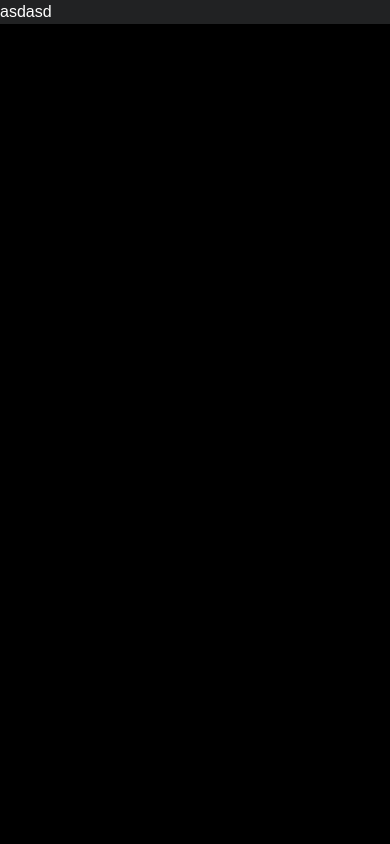
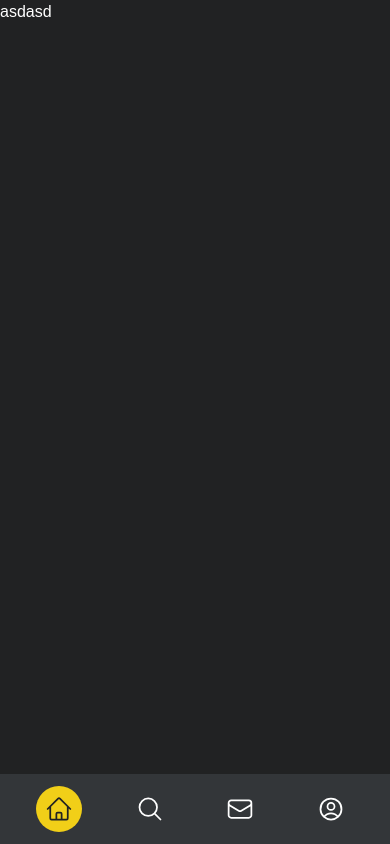
Before and after one commit to arifwp/srawung-frontend, a Next.js app: page /home in a window 390 px wide. Built offline with nearby package versions, Linux system fonts and the light colour scheme.

Commit message:
initiate bottom navigation after login

```diff
--- /dev/null
+++ b/src/app/fill-data/page.tsx
@@ -0,0 +1,76 @@
+"use client";
+
+import PrimaryButton from "@/components/buttons/PrimaryButton";
+import InputPrimary from "@/components/inputs/InputPrimary";
+import { useFormik } from "formik";
+import { useState } from "react";
+import * as yup from "yup";
+
+interface FormValues {
+  name: string;
+  email: string;
+  phone: string;
+  bornDate: Date | undefined;
+  address: string;
+}
+
+const initialValues = {
+  name: "",
+  email: "",
+  phone: "",
+  bornDate: undefined,
+  address: "",
+};
+
+export default function FillDataPage() {
+  const [isLoading, setIsLoading] = useState<boolean>(false);
+
+  const formik = useFormik({
+    initialValues: initialValues,
+    validationSchema: yup.object().shape({
+      name: yup.string().required("Nama harus diisi"),
+      email: yup
+        .string()
+        .required("Email harus diisi")
+        .email("Isi email dengan format yang benar"),
+      phone: yup.string().required("Nomor telepon harus diisi"),
+      bornDate: yup.date().required("Tanggal lahir harus diisi"),
+      address: yup.string().required("Alamat harus diisi"),
+    }),
+    onSubmit: (values: FormValues) => {
+      console.log("values", values);
+      setIsLoading(true);
+
+      setTimeout(() => {
+        setIsLoading(false);
+      }, 3000);
+    },
+  });
+
+  return (
+    <div className="w-full p-8 gap-12 flex flex-col">
+      <div className="w-full flex flex-row justify-between items-center">
+        <div className="gap-2 flex flex-col">
+          <h1 className="text-xl font-semibold">Lengkapi data anda</h1>
+          <p className="text-sm md:text-md">
+            Supaya kami bisa tetap berhubungan dengan kamu, lengkapi data kamu
+            ya!
+          </p>
+        </div>
+
+        <p>Lewati</p>
+      </div>
+
+      <div className="w-full gap-4 flex flex-col">
+        <InputPrimary
+          placeholder="Nama Lengkap"
+          onConfirm={(input: string) => {
+            formik.setFieldValue("name", input);
+          }}
+        />
+
+        <PrimaryButton className="mt-12" isLoading={isLoading} />
+      </div>
+    </div>
+  );
+}
--- a/src/app/home/layout.tsx
+++ b/src/app/home/layout.tsx
@@ -1,5 +1,13 @@
+import BottomNavigation from "@/components/navigations/BottomNavigation";
+
 export default function Layout({
   children,
 }: Readonly<{ children: React.ReactNode }>) {
-  return <div className="w-full h-full min-h-dvh bg-black">{children}</div>;
+  return (
+    <div className="w-full bg-darkPrimary">
+      {children}
+
+      <BottomNavigation />
+    </div>
+  );
 }
--- /dev/null
+++ b/src/components/navigations/BottomNavigation.tsx
@@ -0,0 +1,48 @@
+"use client";
+
+import { bottomNavigationList } from "@/constants/bottomNavigationList";
+import clsx from "clsx";
+import Link from "next/link";
+import { usePathname } from "next/navigation";
+
+interface Props {
+  className?: string;
+}
+
+export default function BottomNavigation({ className = "", ...rest }: Props) {
+  const pathname = usePathname();
+
+  return (
+    <div
+      className={clsx(
+        `w-full h-[70px] p-2 mx-auto bg-darkSecondary justify-evenly items-center gap-4 fixed bottom-0 flex md:hidden`,
+        className
+      )}
+      {...rest}
+    >
+      {bottomNavigationList.map((item) => {
+        const isActive = pathname === item.link;
+
+        return (
+          <Link
+            key={item.id}
+            href={item.link}
+            className={clsx(
+              `w-[46px] h-[46px] font-medium flex justify-center items-center rounded-full`,
+              {
+                "bg-yellowPrimary gap-2 text-darkPrimary": isActive,
+              }
+            )}
+          >
+            <item.outlineIcon
+              className={clsx(`h-7 w-7 flex items-center justify-center`, {
+                "text-darkPrimary": isActive,
+              })}
+              aria-hidden="true"
+            />
+          </Link>
+        );
+      })}
+    </div>
+  );
+}
--- /dev/null
+++ b/src/constants/bottomNavigationList.ts
@@ -0,0 +1,47 @@
+import {
+  EnvelopeIcon,
+  HomeIcon,
+  MagnifyingGlassIcon,
+  UserCircleIcon,
+} from "@heroicons/react/24/outline";
+import { HomeModernIcon } from "@heroicons/react/24/solid";
+import { ComponentType, SVGProps } from "react";
+
+export interface BottomNavigationInterface {
+  id: number;
+  label: string;
+  outlineIcon: ComponentType<SVGProps<SVGSVGElement>>;
+  filledIcon: ComponentType<SVGProps<SVGSVGElement>>;
+  link: string;
+}
+
+export const bottomNavigationList: BottomNavigationInterface[] = [
+  {
+    id: 1,
+    label: "Home",
+    link: "/home",
+    outlineIcon: HomeIcon,
+    filledIcon: HomeModernIcon,
+  },
+  {
+    id: 2,
+    label: "Explore",
+    link: "/explore",
+    outlineIcon: MagnifyingGlassIcon,
+    filledIcon: MagnifyingGlassIcon,
+  },
+  {
+    id: 3,
+    label: "Pesan",
+    link: "/messages",
+    outlineIcon: EnvelopeIcon,
+    filledIcon: EnvelopeIcon,
+  },
+  {
+    id: 4,
+    label: "Profile",
+    link: "/profile",
+    outlineIcon: UserCircleIcon,
+    filledIcon: UserCircleIcon,
+  },
+];
```
